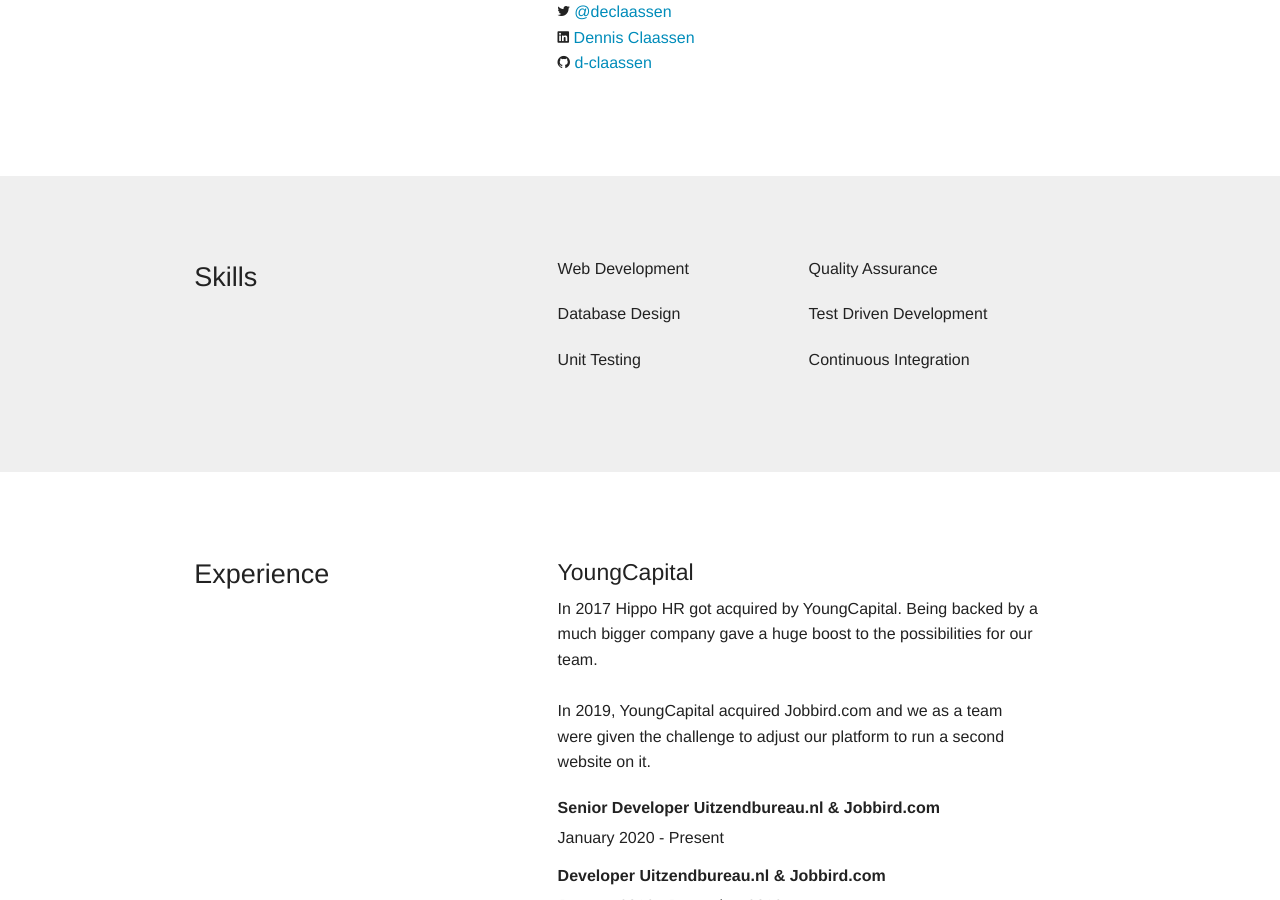
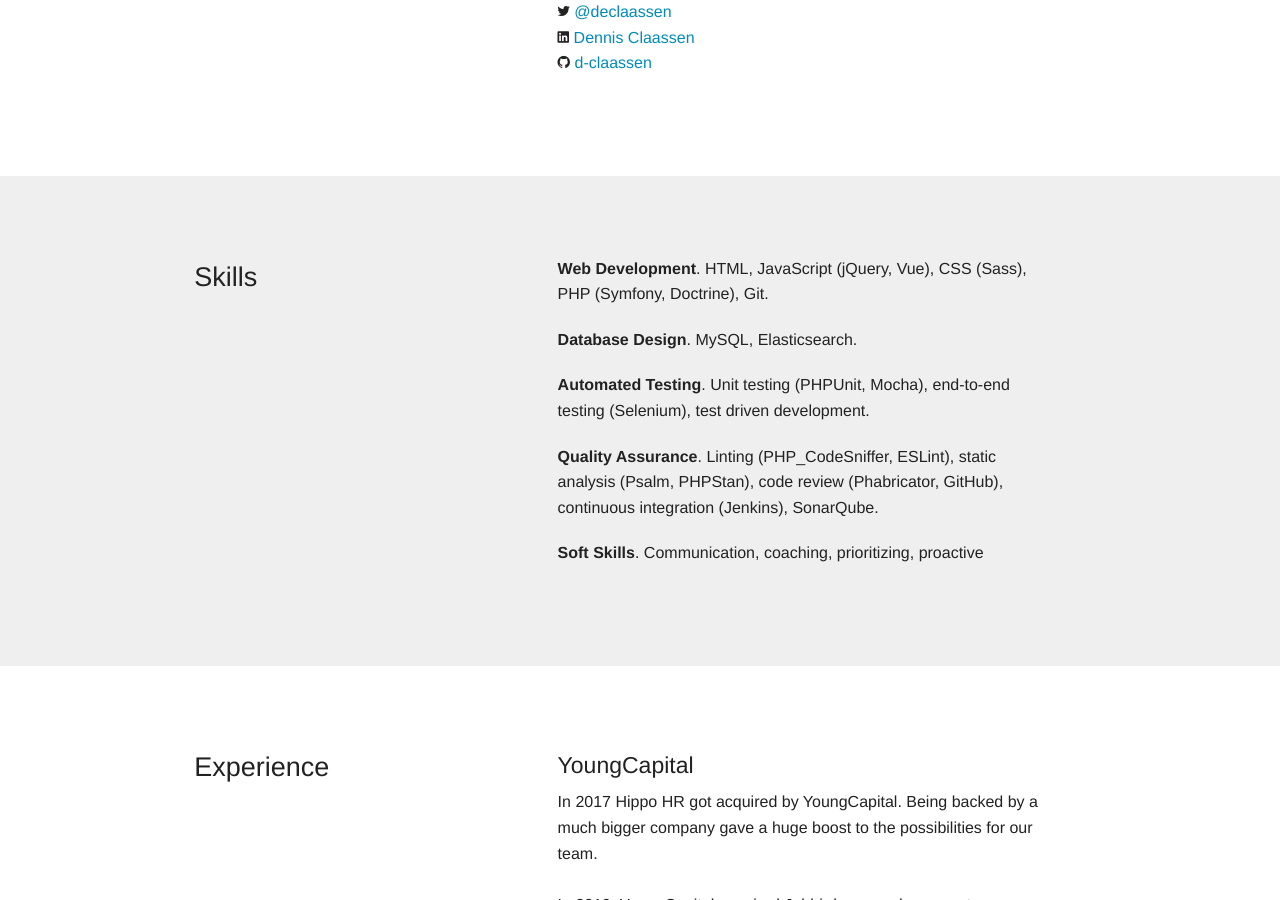
Before and after one commit to d-claassen/d-claassen.github.io, a Jekyll site: the page built from index.html, in a window 1280 px wide and 900 px high, scrolled down 465 px. Built offline with Jekyll 4.4.1, drawn with Linux system fonts in a browser that asks for light colours.

Commit message:
Further clarification of skills + new soft skills

```diff
--- a/_data/resume-skills.yml
+++ b/_data/resume-skills.yml
@@ -1,6 +1,10 @@
 - name: Web Development
+  description: HTML, JavaScript (jQuery, Vue), CSS (Sass), PHP (Symfony, Doctrine), Git.
+- name: Database Design
+  description: MySQL, Elasticsearch.
+- name: Automated Testing
+  description: Unit testing (PHPUnit, Mocha), end-to-end testing (Selenium), test driven development.
 - name: Quality Assurance
-- name: Database Design
-- name: Test Driven Development
-- name: Unit Testing
-- name: Continuous Integration
+  description: Linting (PHP_CodeSniffer, ESLint), static analysis (Psalm, PHPStan), code review (Phabricator, GitHub), continuous integration (Jenkins), SonarQube.
+- name: Soft Skills
+  description: Communication, coaching, prioritizing, proactive
--- a/index.html
+++ b/index.html
@@ -54,18 +54,15 @@
 
   <section class="content">
     <article>
-      <ul class="small-block-grid-2">
-
         {% for skill in site.data.resume-skills %}
 
-          <li>
-            {% if skill.isAbbrev %}<abbr class="initialism">{% endif %}
-            {{ skill.name }}
-            {% if skill.isAbbrev %}</abbr>{% endif %}
-          </li>
+          <p>
+            <strong>{{ skill.name }}</strong>.
+
+            {{ skill.description }}
+          </p>
 
         {% endfor %}
-
       </ul>
     </article>
   </section>
```
